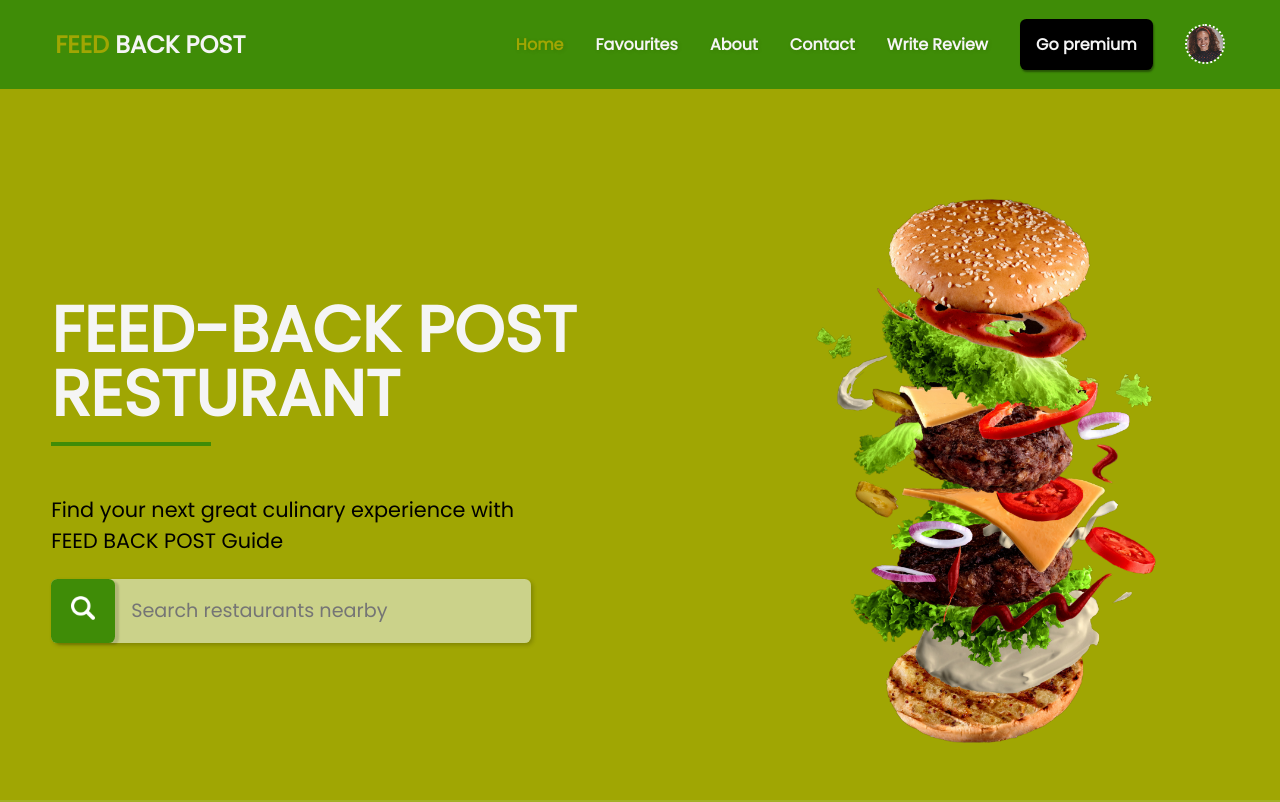
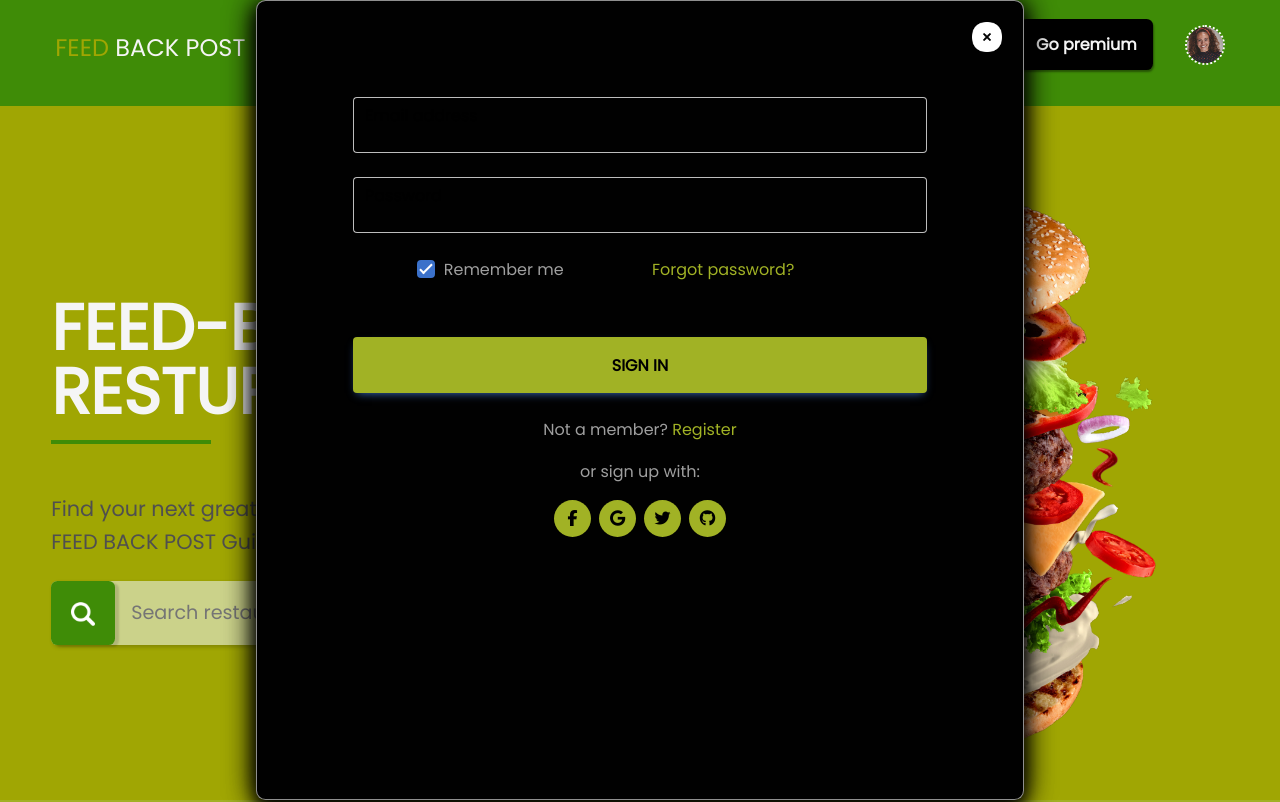
Before and after one commit to techbywes/Feed-Back-resturant, a React (Create React App) app: page / in a window 1280 px wide. Shown: the top 802 px of the page. Built offline with nearby package versions, Linux system fonts and the light colour scheme.

Commit message:
added the login model

```diff
--- a/public/index.html
+++ b/public/index.html
@@ -16,7 +16,7 @@
     -->
     <link rel="manifest" href="%PUBLIC_URL%/manifest.json" />
     <link href="https://fonts.googleapis.com/css2?family=Poppins:wght@400,700&display=swap" rel="stylesheet">
-
+    <link href="https://fonts.googleapis.com/css?family=Roboto:300,400,500,700&display=swap" rel="stylesheet" />
 
     <title>React App</title>
   </head>
--- a/src/App.css
+++ b/src/App.css
@@ -183,13 +183,14 @@ a.active {
   display: flex;
   justify-content: space-between;
   align-items: center;
+  flex-wrap: wrap;
 }
 
 .left_div {
   border-radius: 0.4rem;
   background-color: #3f8c07;
   padding: 2rem;
-  width: 40rem;
+  width: 35rem;
   height: 100%;
   box-shadow: 2px 2px 4px rgba(0, 0, 0, 0.5);
 }
@@ -197,7 +198,7 @@ a.active {
   border-radius: 0.4rem;
   background-color: #3f8c07;
   padding: 2rem;
-  width: 40rem;
+  width: 35rem;
   height: 100%;
   box-shadow: 2px 2px 4px rgba(0, 0, 0, 0.5);
 }
@@ -347,9 +348,10 @@ a.active {
   background-color: #73a605;
   padding: 12rem;
   display: flex;
+  flex-wrap: pre-wrap;
   justify-content: center;
   align-items: center;
-  gap: 10rem;
+  gap: 8rem;
 }
 
 .right_title {
@@ -361,9 +363,10 @@ a.active {
 
 .besttes_para_text {
   margin-bottom: 1rem;
-  color: whitesmoke;
 }
-
+.besttest_left_image {
+  width: 20rem;
+}
 .besttest_btn {
   padding: 0.8rem 1rem;
   border-radius: 0.4rem;
@@ -379,10 +382,6 @@ a.active {
 .besttest_btn:hover {
   background-color: rgba(0, 0, 0, 0.84);
   color: #a0a603;
-}
-
-.besttest_left_image {
-  width: 24rem;
 }
 
 .best_text_right_div {
@@ -778,6 +777,7 @@ body.no-scroll {
 .email_icon,
 .address_icon,
 .social_icon {
+  margin-bottom: 1rem;
   width: 1.5rem;
   filter: drop-shadow(1px 1px 1px #000000);
 }
@@ -785,7 +785,7 @@ body.no-scroll {
 .footer_name_phone_address_div {
   padding: 4rem;
   display: flex;
-  gap: 4rem;
+  gap: 3.3rem;
   flex-wrap: wrap;
 }
 
@@ -803,7 +803,9 @@ body.no-scroll {
   color: whitesmoke;
   line-height: 2rem;
 }
-
+.support_ul{
+ margin-left: -2rem;
+}
 .support_title_ {
   color: whitesmoke;
   font-size: 1.2rem;
@@ -853,6 +855,7 @@ body.no-scroll {
 .email_id_,
 .address_icon_address_num {
   display: flex;
+  align-items: center;
   gap: 0.6rem;
 }
 
@@ -886,3 +889,90 @@ body.no-scroll {
   color: whitesmoke;
 }
 /* FOOTER STYLING ENDS FROM HERE */
+
+/* LOGIN FORM STYLING STARTS FROM HERE */
+.login_form_div_ {
+  position: fixed;
+  top: 0;
+  left: 0;
+  right: 0;
+  bottom: 0;
+  border-radius: 2rem;
+  padding: 6rem;
+  background-color: #010101;
+  width: 60%;
+  height: 100%;
+  margin: 0 auto;
+  border-radius: 0.6rem;
+  box-shadow: 0 2px 30px rgba(0, 0, 0, 0.8), 0 2px 30px rgba(0, 0, 0, 0.8),
+    0 8px 16px rgba(0, 0, 0, 0.9);
+  border: 0.1px solid rgba(245, 245, 245, 0.584);
+  z-index: 999999;
+}
+
+.mb-4 {
+  height: 3.5rem;
+  color: rgba(245, 245, 245, 0.651);
+}
+
+.ripple {
+  background-color: #a1b225;
+  color: black;
+  font-size: 1rem;
+  font-weight: 600;
+  transition: all 0.4s ease-in-out;
+}
+
+.ripple:hover {
+  background-color: #a2b225c9;
+}
+
+.not_memeber_text,
+.sign_up_text_ {
+  color: rgba(245, 245, 245, 0.651);
+}
+
+.forgot_pw,
+.reg_text {
+  color: #a1b225;
+  transition: all 0.4s ease-in-out;
+}
+
+.forgot_pw:hover {
+  color: whitesmoke;
+}
+.reg_text:hover {
+  color: whitesmoke;
+}
+
+.form-control {
+  color: rgba(245, 245, 245, 0.651);
+}
+
+.form-outline:focus {
+  border: 1px solid red !important;
+}
+.mx-1:hover {
+  color: whitesmoke;
+}
+
+.form-control:focus {
+  color: #b7b7b7;
+  outline-style: #a1b225 !important;
+  box-shadow: inset 0 1px 2px #a1b225;
+}
+
+.login_in_close_icon {
+  position: absolute;
+  top: 1rem;
+  right: 1rem;
+  width: 2.5rem;
+  cursor: pointer;
+  transition: all 0.4s ease-in-out;
+}
+
+.login_in_close_icon:hover {
+  transform: scale(1.2);
+}
+
+/* LOGIN FORM STYLING ENDS FROM HERE */
--- a/src/App.js
+++ b/src/App.js
@@ -8,6 +8,7 @@ import TestimonialCarousel from "./componenets/Testimonial";
 import RecentlyAdded from "./componenets/Recently";
 import ProfileModel from "./componenets/ProfileModel";
 import Footer from "./componenets/Footer";
+import LoginForm from "./componenets/Login";
 
 function App() {
   return (
@@ -21,6 +22,7 @@ function App() {
         <Besttest />
         <TestimonialCarousel />
         <Footer/>
+        <LoginForm/>
       </header>
     </div>
   );
--- a/src/componenets/Login.js
+++ b/src/componenets/Login.js
@@ -1,11 +1,93 @@
-import React from "react";
+import React, { useState, useRef, useEffect } from "react";
+import close from "../images/close.png";
+import {
+  MDBInput,
+  MDBCol,
+  MDBRow,
+  MDBCheckbox,
+  MDBBtn,
+  MDBIcon,
+} from "mdb-react-ui-kit";
 
-function Login() {
+export default function LoginForm() {
+  const [isOpen, setIsOpen] = useState(true);
+
+  const handleProfileIconClick = () => {
+    setIsOpen(!isOpen);
+  };
+
   return (
-    <div>
+    <>
+    { isOpen && (
+      <div className="login_form_div_">
+        <img
+          className="login_in_close_icon"
+          src={close}
+          onClick={handleProfileIconClick}
+        />
+        <form>
+          <MDBInput
+            className="mb-4"
+            type="email"
+            id="form2Example1"
+            label="Email address"
+            placeholder="Email address"
+          />
+          <MDBInput
+            className="mb-4"
+            type="password"
+            id="form2Example2"
+            label="Password"
+            placeholder="Password"
+          />
 
-    </div>
+          <MDBRow className="mb-4">
+            <MDBCol className="d-flex justify-content-center">
+              <MDBCheckbox
+                id="form2Example3"
+                label="Remember me"
+                defaultChecked
+              />
+            </MDBCol>
+            <MDBCol>
+              <a href="#!" className="forgot_pw">
+                Forgot password?
+              </a>
+            </MDBCol>
+          </MDBRow>
+
+          <MDBBtn type="submit" className="mb-4" block>
+            Sign in
+          </MDBBtn>
+
+          <div className="text-center">
+            <p className="not_memeber_text">
+              Not a member?{" "}
+              <a href="#!" className="reg_text">
+                Register
+              </a>
+            </p>
+            <p className="sign_up_text_">or sign up with:</p>
+
+            <MDBBtn floating color="secondary" className="mx-1">
+              <MDBIcon fab icon="facebook-f" />
+            </MDBBtn>
+
+            <MDBBtn floating color="secondary" className="mx-1">
+              <MDBIcon fab icon="google" />
+            </MDBBtn>
+
+            <MDBBtn floating color="secondary" className="mx-1">
+              <MDBIcon fab icon="twitter" />
+            </MDBBtn>
+
+            <MDBBtn floating color="secondary" className="mx-1">
+              <MDBIcon fab icon="github" />
+            </MDBBtn>
+          </div>
+        </form>
+      </div>
+    )}
+    </>
   );
 }
-
-export default Login;
--- a/src/componenets/Ourbestmeal.js
+++ b/src/componenets/Ourbestmeal.js
@@ -30,7 +30,7 @@ function RecentlyAdded() {
 
   return (
     <section className="ourbestmeal_div RecentlyAdded">
-      <h2 className="ourbest_meal_title_text">Recently Added</h2>
+      <h2 className="ourbest_meal_title_text">Most Viewed</h2>
       <p className="bestmeal_para_text">
         All in good taste elementum integer enim neque volutpat ac.
       </p>
--- a/src/index.js
+++ b/src/index.js
@@ -1,5 +1,7 @@
 import React from 'react';
 import ReactDOM from 'react-dom/client';
+import 'mdb-react-ui-kit/dist/css/mdb.min.css';
+import "@fortawesome/fontawesome-free/css/all.min.css";
 import App from './App';
 
 
```
Also changed, not shown: src/componenets/WriteReviews.js (added, +9 -0 lines).
